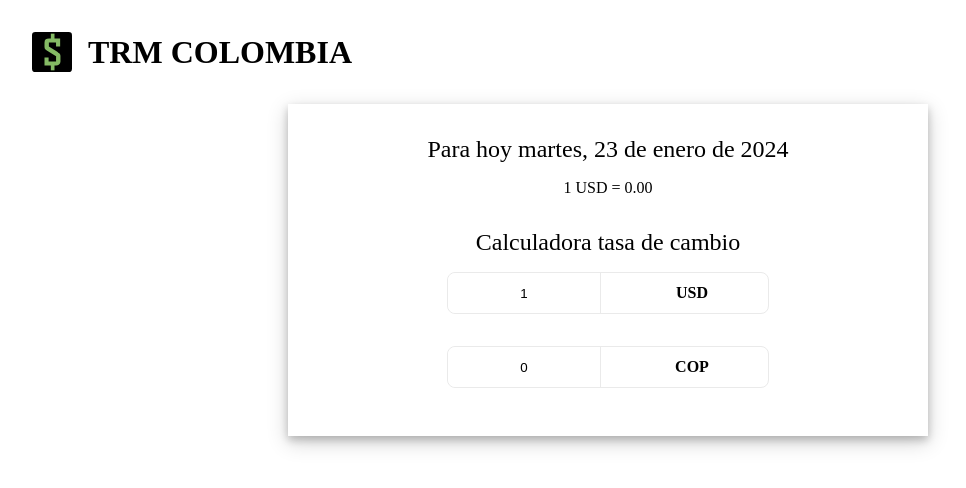
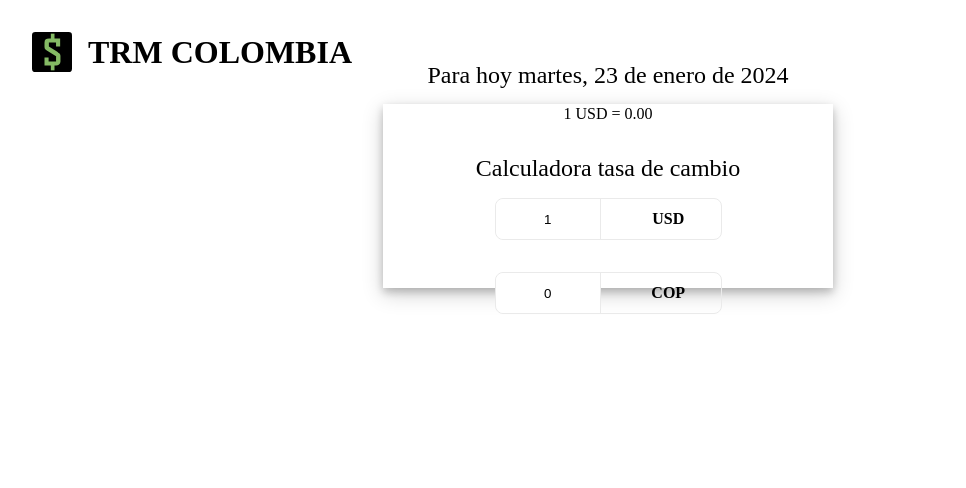
Before and after one commit to espejolui/trm, an Angular app: page / in a window 1280 px wide. Shown: the top 488 px of the page, without its empty margins (32-998 px from the left). Built offline with nearby package versions, Linux system fonts and the light colour scheme; no server answers; a web font is replaced by a local one.

Commit message:
Cambio de tamaño de la clase card

```diff
--- a/src/styles.css
+++ b/src/styles.css
@@ -40,9 +40,9 @@ body {
     }
 
     .card {
-      width: 50%;
+      width: 450px;
+      height: 120px;
       display: grid;
-      min-height: 250px;
       margin: 2rem auto;
       padding: 2rem 0;
       align-content: center;
```
